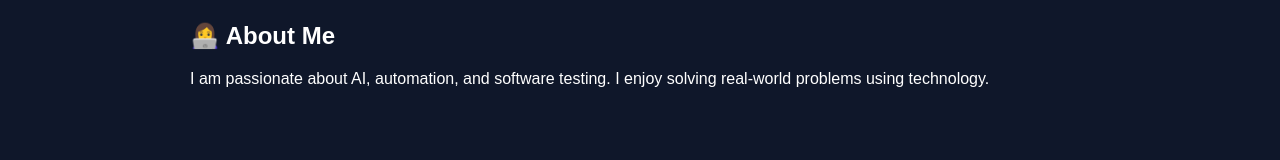
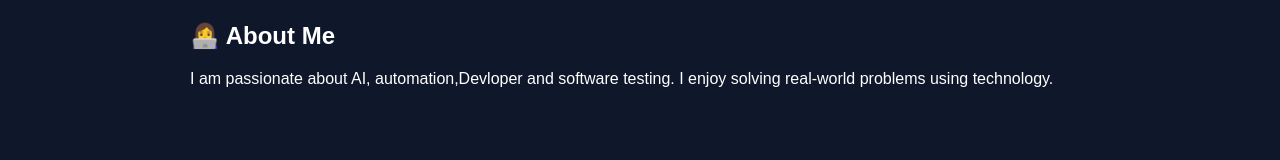
Before and after one commit to Aakanksha560/aakanksha560.github.io, a plain HTML site: page index.html in a window 1280 px wide. Shown: the part 233-393 px from the top of the page. Drawn offline with Linux system fonts and the light colour scheme.

Commit message:
Update about me section with additional detail

```diff
--- a/index.html
+++ b/index.html
@@ -59,7 +59,7 @@ a {
 
 <section>
     <h2>👩‍💻 About Me</h2>
-    <p>I am passionate about AI, automation, and software testing. I enjoy solving real-world problems using technology.</p>
+    <p>I am passionate about AI, automation,Devloper and software testing. I enjoy solving real-world problems using technology.</p>
 </section>
 
 <section>
```
